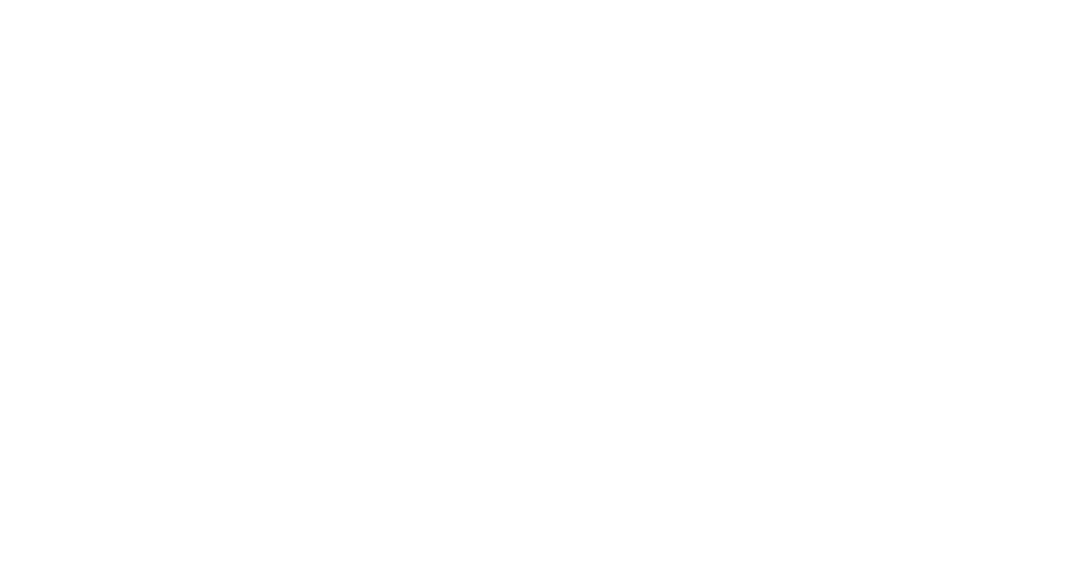
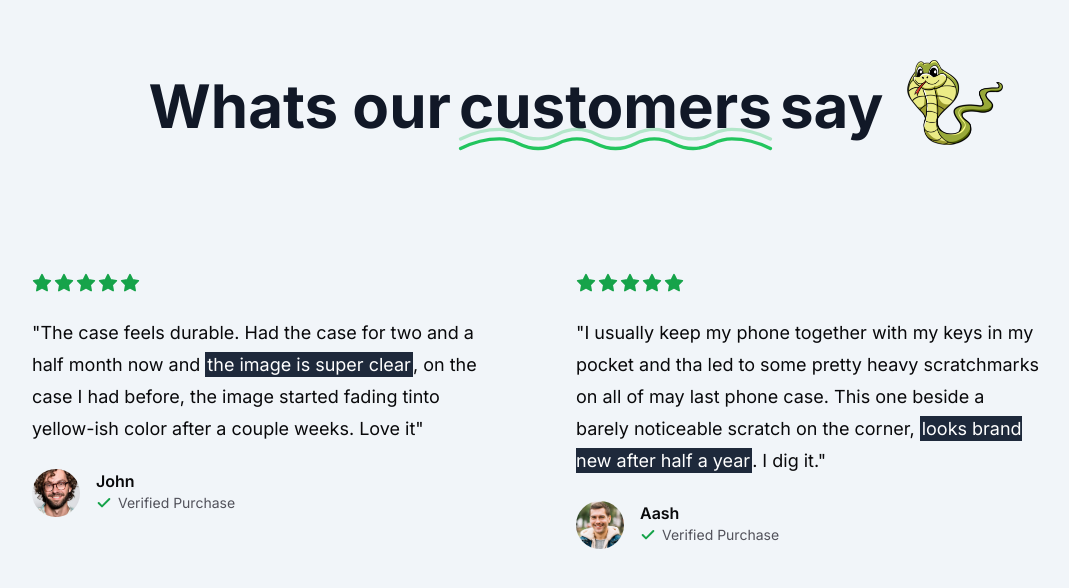
Before and after one commit to Aash417/p65-casecobra-next, a Next.js app: page / in a window 1280 px wide. Shown: the part 1031-1619 px from the top of the page, without its empty margins (64-1133 px from the left). Before the commit the page ends 995 px from the top, so only its background shows below. Built offline with nearby package versions, Linux system fonts and the light colour scheme; no server answers.

Commit message:
added user testimonials

```diff
--- a/src/app/page.tsx
+++ b/src/app/page.tsx
@@ -1,4 +1,6 @@
+/* eslint-disable react/no-unescaped-entities */
 /* eslint-disable @next/next/no-img-element */
+import { Icons } from '@/components/Icons';
 import MaxWidthWrapper from '@/components/MaxWidthWrapper';
 import Phone from '@/components/Phone';
 import { Check, Star } from 'lucide-react';
@@ -107,6 +109,103 @@
 					</div>
 				</MaxWidthWrapper>
 			</section>
+
+			<section className='bg-slate-100 py-24'>
+				<MaxWidthWrapper>
+					<div className=' flex flex-col items-center gap-16 sm:gap-32'>
+						<div className='flex flex-col lg:flex-row gap-4 sm:gap-6 items-center'>
+							<h2 className='order-1 mt-2 tracking-right text-center text-balance !leading-tight font-bold text-5xl md:text-6xl text-gray-900'>
+								Whats our
+								<span className='relative px-2'>
+									customers
+									<Icons.underline className='hidden sm:block inset-x-0 -bottom-6 text-green-500 pointer-events-none absolute' />
+								</span>
+								say
+							</h2>
+							<img
+								src='/snake-2.png'
+								alt='image'
+								className='w-24 order-0 lg:order-2'
+							/>
+						</div>
+
+						<div className='mx-auto grid max-w-2xl grid-cols-1 px-4 lg:mx-0 lg:max-w-none lg:grid-cols-2 gap-y-16'>
+							<div className='flex flex-col flex-auto gap-4 lg:pr-8 xl:pr-20'>
+								<div className='flex gap-0.5 mb-2'>
+									<Star className='h-5 w-5 text-green-600 fill-green-600' />
+									<Star className='h-5 w-5 text-green-600 fill-green-600' />
+									<Star className='h-5 w-5 text-green-600 fill-green-600' />
+									<Star className='h-5 w-5 text-green-600 fill-green-600' />
+									<Star className='h-5 w-5 text-green-600 fill-green-600' />
+								</div>
+
+								<div className='text-lg leading-8'>
+									<p>
+										"The case feels durable. Had the case for two and a half
+										month now and{' '}
+										<span className='p-0.5 bg-slate-800 text-white'>
+											the image is super clear
+										</span>
+										, on the case I had before, the image started fading tinto
+										yellow-ish color after a couple weeks. Love it"
+									</p>
+								</div>
+								<div className='flex gap-4 mt-2'>
+									<img
+										src='/users/user-1.png'
+										alt='user image'
+										className='rounded-full h-12 w-12 object-cover'
+									/>
+									<div className='flex flex-col'>
+										<p className='font-semibold'>John</p>
+										<div className='flex gap-1.5 items-center text-zinc-600'>
+											<Check className='h-4 w-4 stroke-[3px] text-green-600' />
+											<p className='text-sm'>Verified Purchase</p>
+										</div>
+									</div>
+								</div>
+							</div>
+							{/* sec user review  */}
+							<div className='flex flex-col flex-auto gap-4 lg:pr-8 xl:pr-20'>
+								<div className='flex gap-0.5 mb-2'>
+									<Star className='h-5 w-5 text-green-600 fill-green-600' />
+									<Star className='h-5 w-5 text-green-600 fill-green-600' />
+									<Star className='h-5 w-5 text-green-600 fill-green-600' />
+									<Star className='h-5 w-5 text-green-600 fill-green-600' />
+									<Star className='h-5 w-5 text-green-600 fill-green-600' />
+								</div>
+
+								<div className='text-lg leading-8'>
+									<p>
+										"I usually keep my phone together with my keys in my pocket
+										and tha led to some pretty heavy scratchmarks on all of may
+										last phone case. This one beside a barely noticeable scratch
+										on the corner,{' '}
+										<span className='p-0.5 bg-slate-800 text-white'>
+											looks brand new after half a year
+										</span>
+										. I dig it."
+									</p>
+								</div>
+								<div className='flex gap-4 mt-2'>
+									<img
+										src='/users/user-4.jpg'
+										alt='user image'
+										className='rounded-full h-12 w-12 object-cover'
+									/>
+									<div className='flex flex-col'>
+										<p className='font-semibold'>Aash</p>
+										<div className='flex gap-1.5 items-center text-zinc-600'>
+											<Check className='h-4 w-4 stroke-[3px] text-green-600' />
+											<p className='text-sm'>Verified Purchase</p>
+										</div>
+									</div>
+								</div>
+							</div>
+						</div>
+					</div>
+				</MaxWidthWrapper>
+			</section>
 		</div>
 	);
 }
--- /dev/null
+++ b/src/components/Icons.tsx
@@ -0,0 +1,24 @@
+import { LucideProps } from 'lucide-react';
+
+export const Icons = {
+	underline: (props: LucideProps): JSX.Element => {
+		return (
+			<svg {...props} viewBox='0 0 687 155'>
+				<g
+					stroke='currentColor'
+					strokeWidth='7'
+					fill='none'
+					fill-rule='evenodd'
+					strokeLinecap='round'
+					strokeLinejoin='round'
+				>
+					<path
+						d='M20 98c27-13.3333333 54-20 81-20 40.5 0 40.5 20 81 20s40.626917-20 81-20 40.123083 20 80.5 20 40.5-20 81-20 40.5 20 81 20 40.626917-20 81-20c26.915389 0 53.748722 6.6666667 80.5 20'
+						opacity='.3'
+					></path>
+					<path d='M20 118c27-13.3333333 54-20 81-20 40.5 0 40.5 20 81 20s40.626917-20 81-20 40.123083 20 80.5 20 40.5-20 81-20 40.5 20 81 20 40.626917-20 81-20c26.915389 0 53.748722 6.6666667 80.5 20'></path>
+				</g>
+			</svg>
+		);
+	},
+};
```
